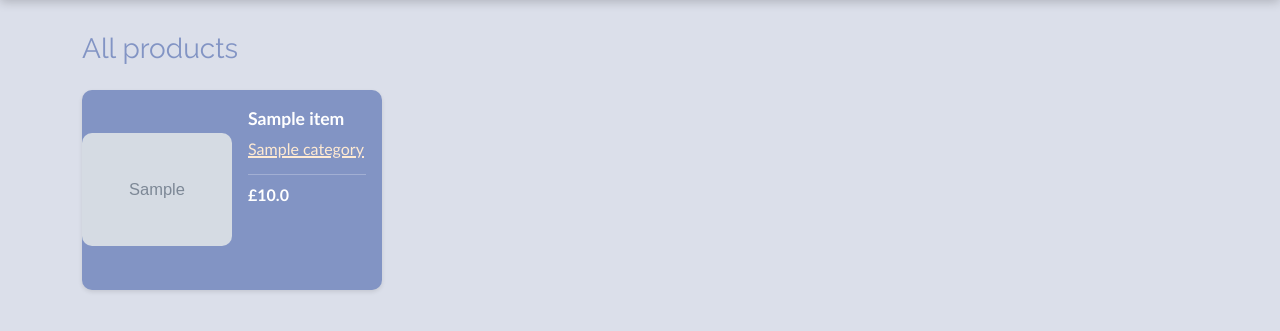
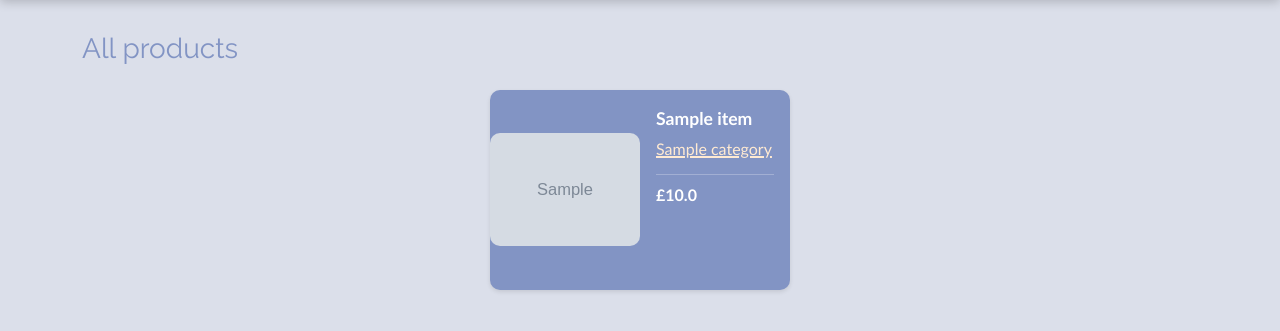
Before and after one commit to 1391819/SFIA-CRUD-core-project, a Flask app: page /items in a window 1280 px wide. Shown: the part 56-387 px from the top of the page. Run offline with Flask 3, Linux system fonts and the light colour scheme; tables that the repository leaves empty hold one stand-in row (values such as "Sample post"); grey boxes marked "Sample" are stand-in pictures; parts of the project's set-up code (start-up, migrations or seed data) failed here and were passed over.

Commit message:
RN: fixed styling across all pages

```diff
--- a/application/static/css/styles.css
+++ b/application/static/css/styles.css
@@ -121,9 +121,10 @@ p {
 
 .items-list {
     display: flex;
-    justify-content: center;
     flex-wrap: wrap;
-    gap: 1.5em;
+    justify-content: space-evenly;
+    row-gap: 3em;
+    column-gap: 1em;
 }
 
 .items-list a {
@@ -250,9 +251,6 @@ p {
 }
 
 @media (min-width: 767px) {
-    .items-list {
-        justify-content: space-between;
-    }
 
     .flex-container {
         flex-direction: row;
--- a/application/static/js/categories_products.js
+++ b/application/static/js/categories_products.js
@@ -52,7 +52,7 @@ function createItemElement(item) {
 	itemElement.innerHTML = `
         <div class="item-card">
             <div class="item-image">
-                <img src="/static/imgs/${item.filename}" alt="Product image" />
+                <img src="/static/imgs/${item.filename}" alt="${item.name}" />
             </div>
             <div class="item-info">
                 <p class="item-name">${item.name}</p>
--- a/application/templates/cart_page.html
+++ b/application/templates/cart_page.html
@@ -121,7 +121,7 @@
 							</div>
 							<div class="d-flex flex-column gap-4 mb-4">
 								<!-- continue shopping -->
-								<a href="/items" class="btn btn btn-primary"
+								<a href="/items" class="btn btn-primary"
 									>Continue shopping</a
 								>
 
@@ -131,7 +131,7 @@
 									method="POST"
 								>
 									<button
-										class="btn btn btn-primary"
+										class="btn btn-primary"
 										type="submit"
 										style="width: 100%"
 									>
@@ -175,7 +175,7 @@
 								</div>
 								<div class="d-flex flex-column mb-4">
 									<!-- continue shopping -->
-									<a href="/items" class="btn btn btn-primary"
+									<a href="/items" class="btn btn-primary"
 										>Shop now</a
 									>
 								</div>
--- a/application/templates/item_page.html
+++ b/application/templates/item_page.html
@@ -27,6 +27,7 @@
 			<form
 				method="POST"
 				action="{{ url_for('add_to_cart', item_id=item.item_id) }}"
+				style="display: flex; flex-direction: column"
 			>
 				<label for="quantity">Quantity: </label>
 				<input
@@ -39,7 +40,7 @@
 					required
 				/>
 				<br />
-				<button class="btn btn-shop-now" type="submit">
+				<button class="btn btn-primary" type="submit">
 					Add to cart
 				</button>
 			</form>
```
